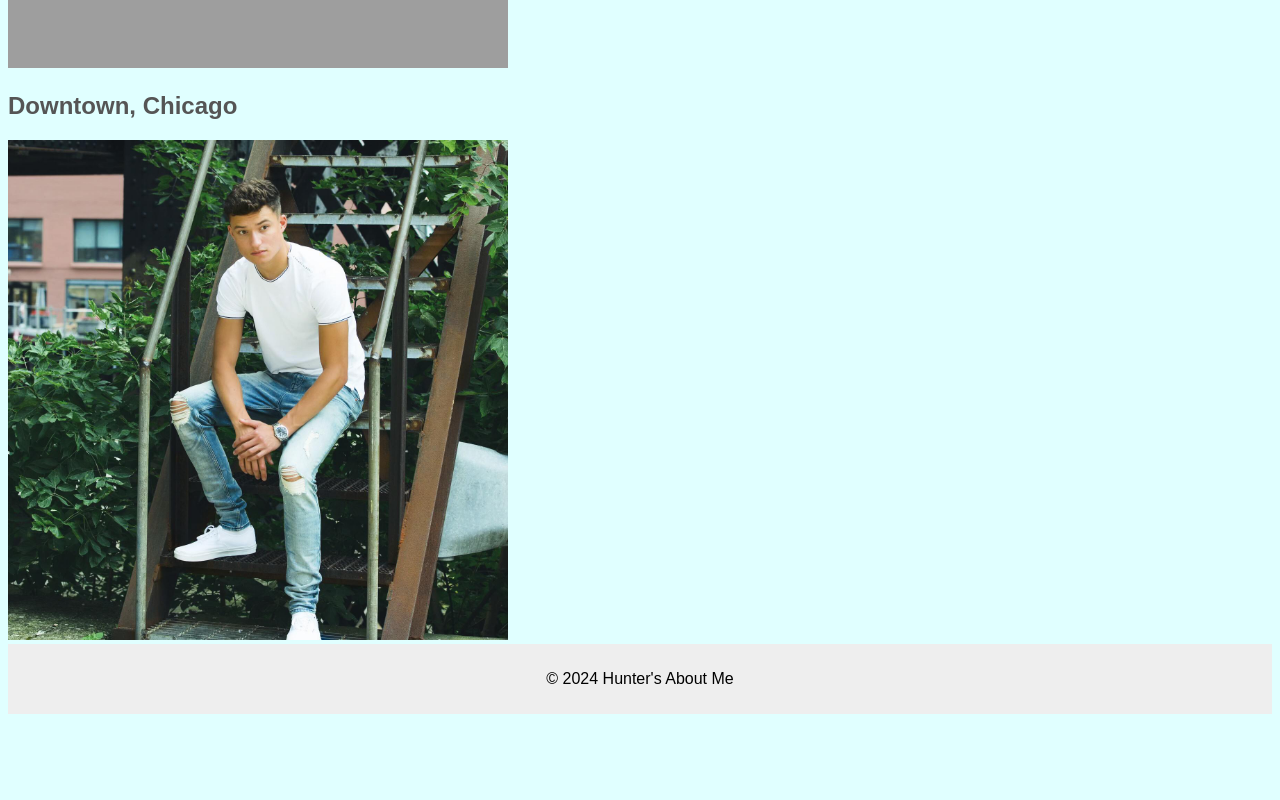
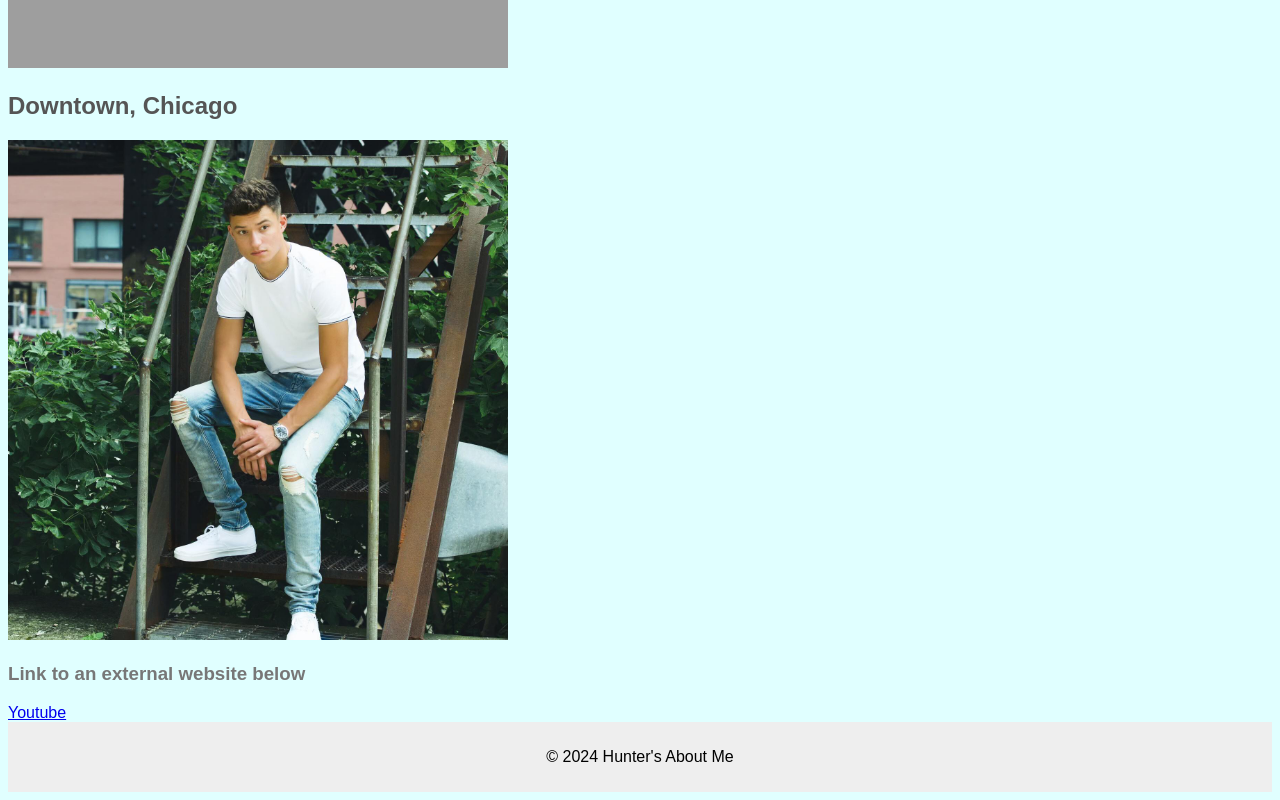
Before and after one commit to huntergibson/htgibson_HW6, a plain HTML site: page about_me.html in a window 1280 px wide. Shown: the part 1227-2027 px from the top of the page. Before the commit the page ends 1949 px from the top, so only its background shows below. Drawn offline with Linux system fonts and the light colour scheme; grey boxes are pictures that could not be loaded.

Commit message:
added external web link

```diff
--- a/about_me.html
+++ b/about_me.html
@@ -45,6 +45,8 @@
     <img src="Image2.jpg" height="667" width="500" alt="Image of Hunter2">
     <h2> Downtown, Chicago </h2>
     <img src="Image1.jpg" height="500" width="500" alt="Image of Hunter1">
+    <h3>Link to an external website below</h3>
+    <a href="https://www.youtube.com">Youtube</a>
     <footer>
         <p>&copy; 2024 Hunter's About Me</p>
     </footer>
```
